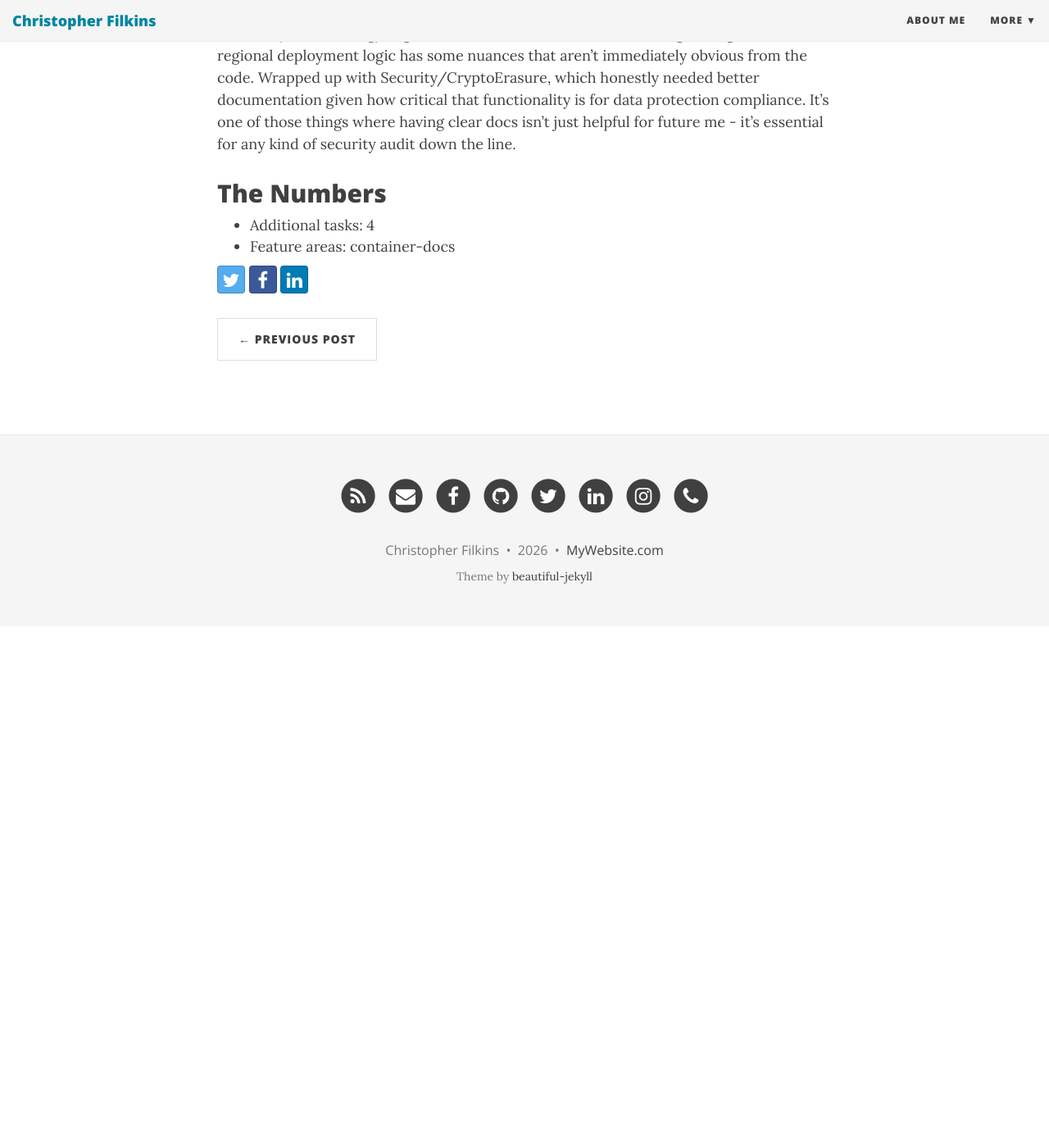
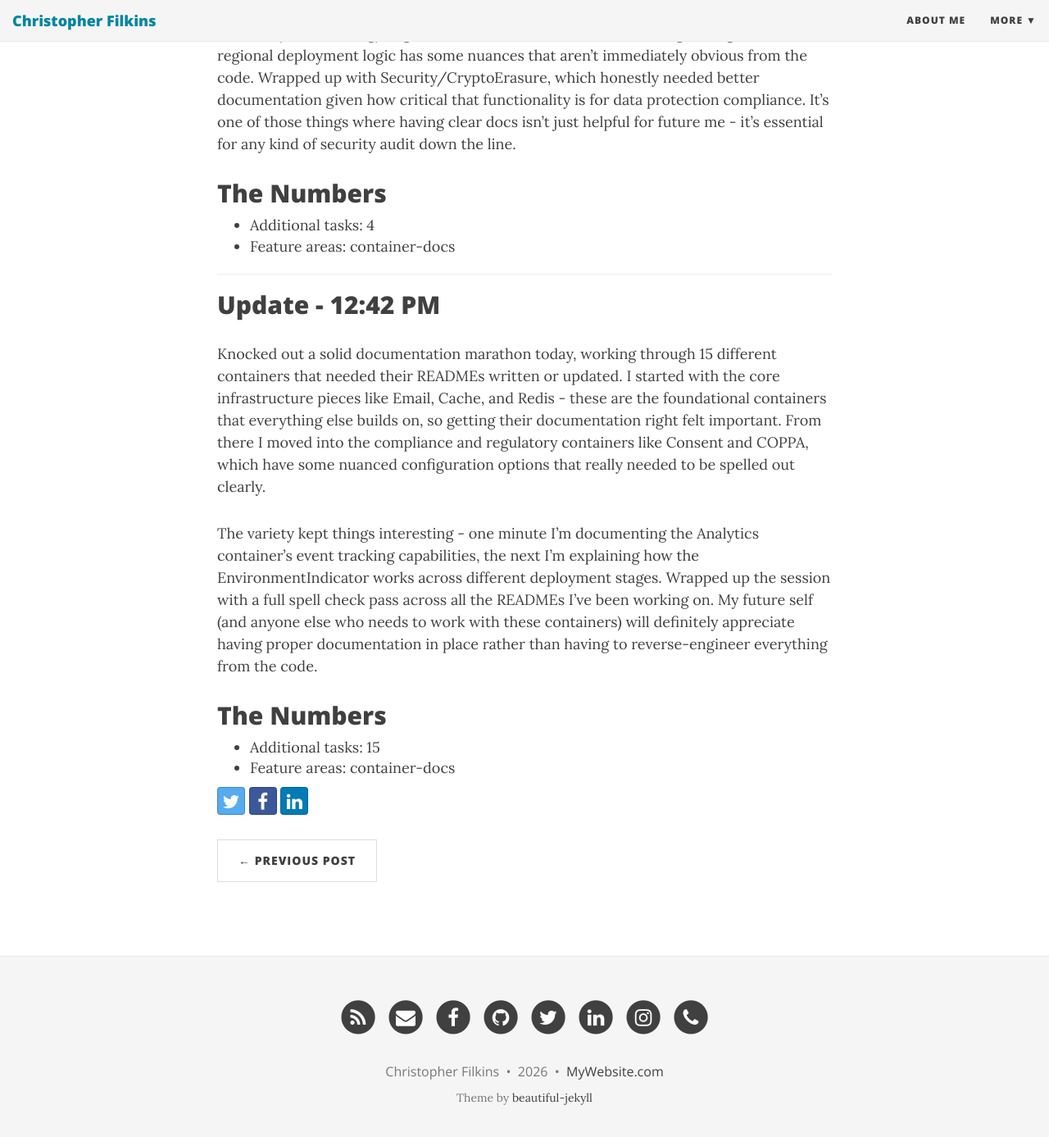
Before and after one commit to filchyboy/filchyboy.github.io, a Jekyll site: the page built from _posts/2026-01-04-todays-plan.md, in a window 1280 px wide and 1400 px high, scrolled down 2679 px. Shown: the top 1387 px of the window at 82% size. Built offline with Jekyll 4.4.1, drawn with Linux system fonts in a browser that asks for light colours; nearby versions of some CDN libraries; before the commit the page ends 3443 px from its top, so only the background shows below that.

Commit message:
Update build-in-public update: Container Docs

```diff
--- a/_posts/2026-01-04-todays-plan.md
+++ b/_posts/2026-01-04-todays-plan.md
@@ -51,8 +51,20 @@ The Core/Provisioning/Regional container took a bit more thinking through since
 ## The Numbers
 - Additional tasks: 4
 - Feature areas: container-docs
+
+---
+
+## Update - 12:42 PM
+
+Knocked out a solid documentation marathon today, working through 15 different containers that needed their READMEs written or updated. I started with the core infrastructure pieces like Email, Cache, and Redis - these are the foundational containers that everything else builds on, so getting their documentation right felt important. From there I moved into the compliance and regulatory containers like Consent and COPPA, which have some nuanced configuration options that really needed to be spelled out clearly.
+
+The variety kept things interesting - one minute I'm documenting the Analytics container's event tracking capabilities, the next I'm explaining how the EnvironmentIndicator works across different deployment stages. Wrapped up the session with a full spell check pass across all the READMEs I've been working on. My future self (and anyone else who needs to work with these containers) will definitely appreciate having proper documentation in place rather than having to reverse-engineer everything from the code.
+
+## The Numbers
+- Additional tasks: 15
+- Feature areas: container-docs
 <!-- Generated by dev-tracker publish_to_jekyll.py (AI mode) -->
 <!-- accomplished-date: 2026-01-04 -->
-<!-- unit-ids: container-docs-document-core-comms,container-docs-document-core-decisions,container-docs-document-core-provisioning-regional,container-docs-document-security-crypto-erasure -->
+<!-- unit-ids: container-docs-document-email,container-docs-document-consent,container-docs-document-coppa,container-docs-document-core-documentation,container-docs-document-core-external-api-management,container-docs-document-coverage,container-docs-document-environment-indicator,container-docs-document-marketing,container-docs-document-cache,container-docs-document-redis,container-docs-document-core-accessibility,container-docs-document-core-agent-registry,container-docs-document-core-analytics,container-docs-document-core-bookings,container-docs-review-spell-check -->
 
-<!-- unit-ids: container-docs-document-core-comms,container-docs-document-core-decisions,container-docs-document-core-provisioning-regional,container-docs-document-security-crypto-erasure -->
+<!-- unit-ids: container-docs-document-cache,container-docs-document-consent,container-docs-document-coppa,container-docs-document-core-accessibility,container-docs-document-core-agent-registry,container-docs-document-core-analytics,container-docs-document-core-bookings,container-docs-document-core-comms,container-docs-document-core-decisions,container-docs-document-core-documentation,container-docs-document-core-external-api-management,container-docs-document-core-provisioning-regional,container-docs-document-coverage,container-docs-document-email,container-docs-document-environment-indicator,container-docs-document-marketing,container-docs-document-redis,container-docs-document-security-crypto-erasure,container-docs-review-spell-check -->
```
